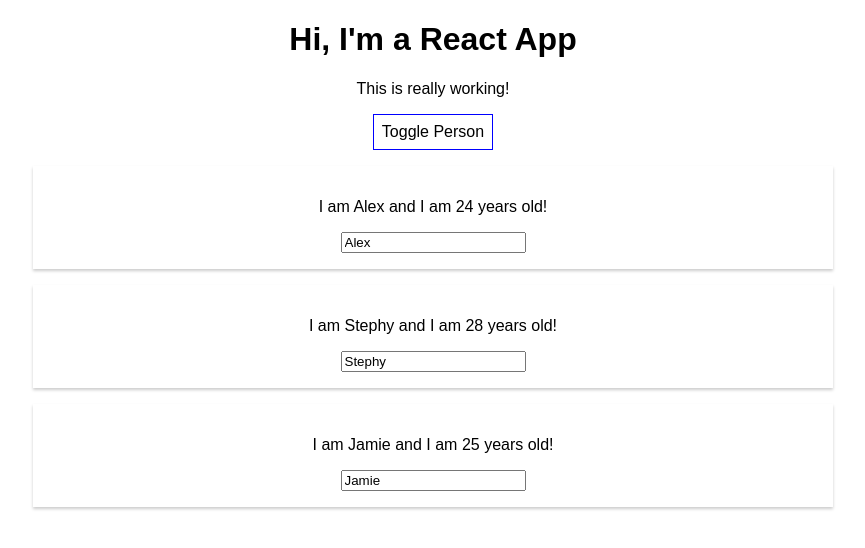
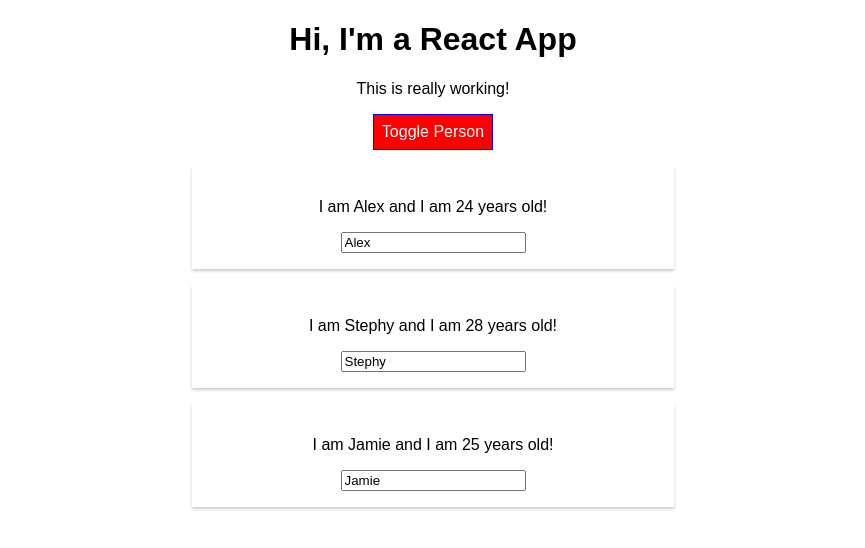
Before and after one commit to alexandra257/react-complete-guide, a React (Create React App) app: page / in a window 1280 px wide. Both pictures are taken after a click on the button "Toggle Person". Shown: the top 548 px of the page, without its empty margins (207-1072 px from the left). Built offline with nearby package versions, Linux system fonts and the light colour scheme.

Commit message:
experimenting with radium

```diff
--- a/package.json
+++ b/package.json
@@ -3,9 +3,11 @@
   "version": "0.1.0",
   "private": true,
   "dependencies": {
+    "radium": "^0.26.0",
     "react": "^16.12.0",
     "react-dom": "^16.12.0",
-    "react-scripts": "1.1.5"
+    "react-scripts": "1.1.5",
+    "styled-components": "^5.0.1"
   },
   "scripts": {
     "start": "react-scripts start",
--- a/src/App.css
+++ b/src/App.css
@@ -1,3 +1,11 @@
 .App {
   text-align: center;
 }
+
+.red {
+  color: red;
+}
+
+.bold {
+  font-weight: bold;
+}
--- a/src/App.js
+++ b/src/App.js
@@ -1,9 +1,9 @@
 import React, { Component } from 'react';
 import './App.css';
+import Radium, { StyleRoot } from 'radium';
 import Person from './Person/Person';
 
 class App extends Component {
-
   state = {
     persons: [
       { id: 'gsger', name: 'Alex', age: 24 },
@@ -12,8 +12,6 @@
     ],
     showPersons: false
   }
-
-
 
   //--------------EVENT LISTENERS BELOW-------------------
   //below we use a string id to select an array item (object);
@@ -61,12 +59,18 @@
   //note that the button event handler syntax is inefficient but may be uesful where the bind method isn't so appropriate
   render() {  //render gets called everytime React checks to see if we need to re-render the page
 
+    //with :'hover' we are assigning a css pseudo selector as a property using Radium
     const style = {
-      backgroundColor: 'white',
+      backgroundColor: 'green',
+      color: 'white',
       font: 'inherit',
       border: '1px solid blue',
       padding: '8px',
-      cursor: 'pointer'
+      cursor: 'pointer',
+      ':hover': {
+        backgroundColor: 'lightgreen',
+        color: 'black'
+      }
     };
 
 
@@ -94,23 +98,45 @@
           })}
         </div>
       );
+
+      //using javascript to manipulate whatever style we binded to the property
+      style.backgroundColor = 'red';  //if persons is false, the button background will be red
+
+      style[':hover'] = {             //Radium
+        backgroundColor: 'salmon',
+        color: 'black'
+      }
+
+    }
+
+    // let classes = ['red', 'bold'].join(' '); //same class names assigned in App.css
+    //join turns the array of strings into one string = "red bold" (this is a css class list that we can assign to className)
+
+    const classes = [];
+    if (this.state.persons.length <= 2) {  //if there are 2 Person rendered, text will turn red
+      classes.push('red') // classes = ['red']
+    }
+    if (this.state.persons.length <= 1) { //if there is 1 Person rendered, text will be red & bold
+      classes.push('bold') // classes = ['red', 'bold']
     }
 
 
     return (
+      <StyleRoot>
         <div className="App">
           <h1>Hi, I'm a React App</h1>
-        <p>This is really working!</p>
+          <p className={classes.join(' ')}>This is really working!</p> {/*styling is below the Person conditional rendering*/}
 
           <button
             style={style}
             onClick={this.togglePersonsHandler}>Toggle Person</button>
 
-        {persons}   {/*referencing the persons variable in the return method*/}
+          {persons}
 
         </div>
+      </StyleRoot>
     );
   }
 }
 
-export default App;
+export default Radium(App);
--- a/src/Person/Person.js
+++ b/src/Person/Person.js
@@ -1,9 +1,16 @@
 import React from 'react';
 import './Person.css';
+import Radium from 'radium';
 
 const person = (props) => {
+    const style = {
+        '@media (min-width: 500px)': {
+            width: '450px'
+        }
+    };
+
     return (
-        <div className="Person">
+        <div className="Person" style={style}>
             <p onClick={props.click}>I am {props.name} and I am {props.age} years old!</p>
             <p>{props.children}</p>
             <input type="text" onChange={props.changed} value={props.name} />
@@ -11,4 +18,4 @@
     )
 };
 
-export default person;
+export default Radium(person);
```
Also changed, not shown: src/Person/Person.css (+12 -0 lines), 1 other file (tests, documents, lock files or other folders). Lines whose indentation alone changed are shown as unchanged.
